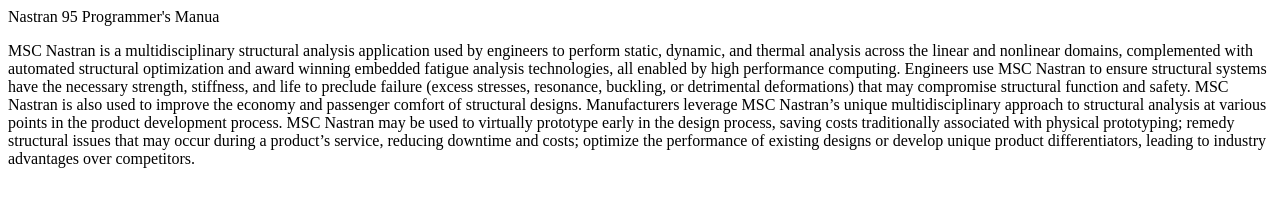
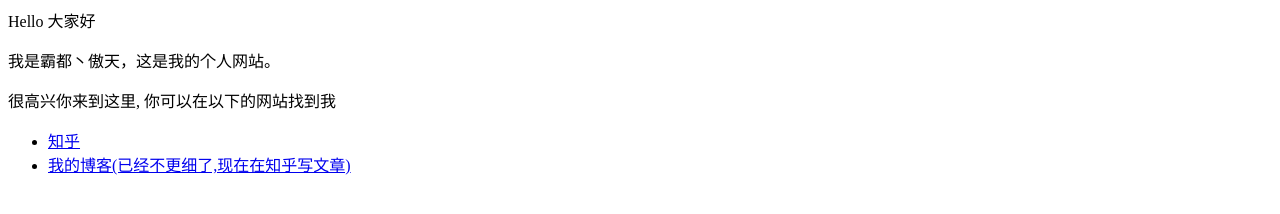
Before and after one commit to npulgh/npulgh.github.io, a plain HTML site: page index.html in a window 1280 px wide. Drawn offline with Linux system fonts and the light colour scheme.

Commit message:
Update index.html

```diff
--- a/index.html
+++ b/index.html
@@ -1,9 +1,8 @@
-<p>Nastran 95 Programmer's Manua </p>
-<p>
-MSC Nastran is a multidisciplinary structural analysis application used by engineers to perform static, dynamic, and thermal analysis across the linear and nonlinear domains, complemented with automated structural optimization and award winning embedded fatigue analysis technologies, all enabled by high performance computing.
+<p>Hello 大家好</p>
+<p>我是霸都丶傲天，这是我的个人网站。 </p>
+<p>很高兴你来到这里, 你可以在以下的网站找到我</p>
 
-Engineers use MSC Nastran to ensure structural systems have the necessary strength, stiffness, and life to preclude failure (excess stresses, resonance, buckling, or detrimental deformations) that may compromise structural function and safety. MSC Nastran is also used to improve the economy and passenger comfort of structural designs.
-
-Manufacturers leverage MSC Nastran’s unique multidisciplinary approach to structural analysis at various points in the product development process. MSC Nastran may be used to virtually prototype early in the design process, saving costs traditionally associated with physical prototyping; remedy structural issues that may occur during a product’s service, reducing downtime and costs; optimize the performance of existing designs or develop unique product differentiators, leading to industry advantages over competitors.
-
-</p>
+<ul>
+  <li> <a href="https://www.zhihu.com/people/AJLoveChina">知乎</a> </li>
+  <li> <a href="http://hejie.nigeerhuo.com">我的博客(已经不更细了,现在在知乎写文章)</a> </li>
+</ul>
```
